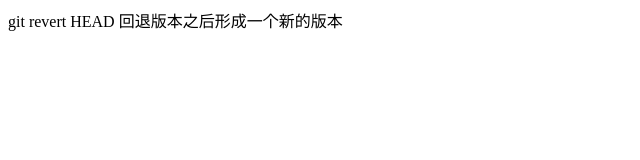
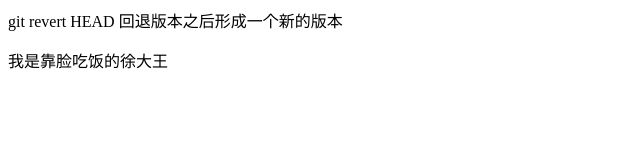
Before and after one commit to HailHaidera/gitdemo, a website: page index.html in a window 1280 px wide. Shown: the whole page, without its empty margins (0-640 px from the left). Drawn offline with Linux system fonts and the light colour scheme.

Commit message:
add p tag content

```diff
--- a/index.html
+++ b/index.html
@@ -9,5 +9,6 @@
     <div>
       git revert HEAD 回退版本之后形成一个新的版本
     </div>
+    <p>我是靠脸吃饭的徐大王</p>
 </body>
 </html>
```
